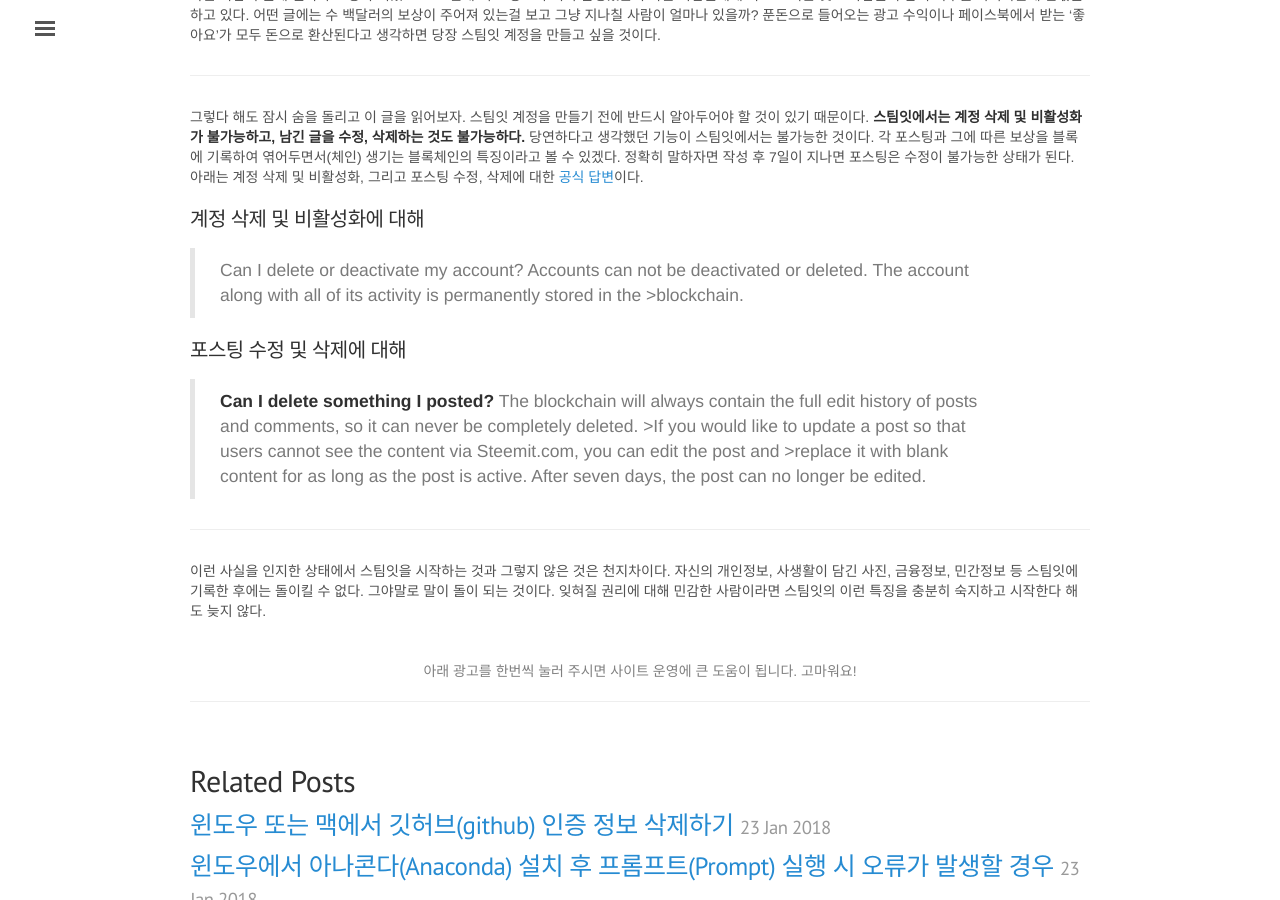
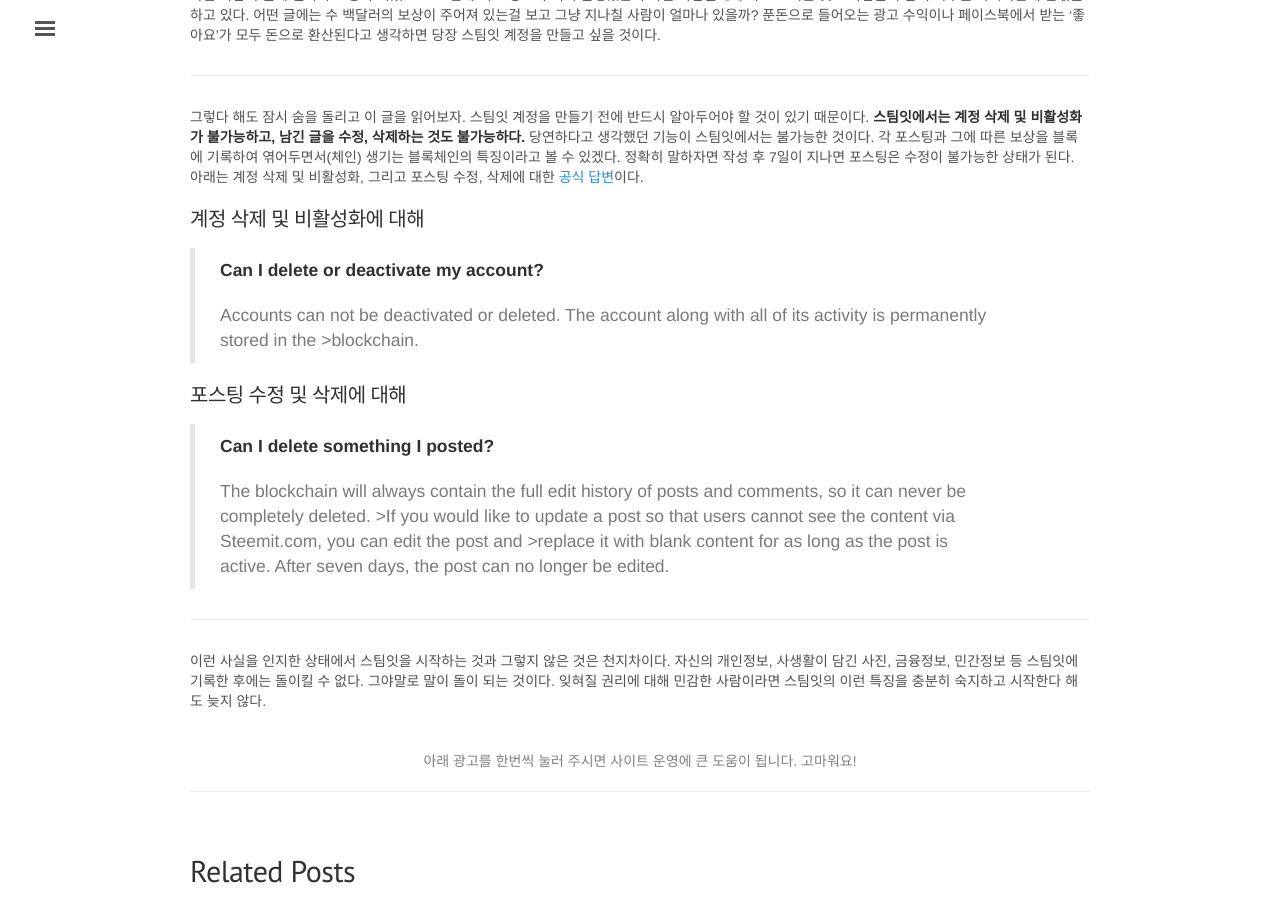
Before and after one commit to jwkcp/jwkcp.github.com, a Jekyll site: the page built from _posts/2018-01-24-checkitout-before-you-start-steemit.md, in a window 1280 px wide and 900 px high, scrolled down 427 px. Built offline with Jekyll 4.4.1, drawn with Linux system fonts in a browser that asks for light colours; comment, search, counter and statistics services are not loaded.

Commit message:
FAQ title changes to bold

```diff
--- a/_posts/2018-01-24-checkitout-before-you-start-steemit.md
+++ b/_posts/2018-01-24-checkitout-before-you-start-steemit.md
@@ -14,11 +14,13 @@
 그렇다 해도 잠시 숨을 돌리고 이 글을 읽어보자. 스팀잇 계정을 만들기 전에 반드시 알아두어야 할 것이 있기 때문이다. **스팀잇에서는 계정 삭제 및 비활성화가 불가능하고, 남긴 글을 수정, 삭제하는 것도 불가능하다.** 당연하다고 생각했던 기능이 스팀잇에서는 불가능한 것이다. 각 포스팅과 그에 따른 보상을 블록에 기록하여 엮어두면서(체인) 생기는 블록체인의 특징이라고 볼 수 있겠다. 정확히 말하자면 작성 후 7일이 지나면 포스팅은 수정이 불가능한 상태가 된다. 아래는 계정 삭제 및 비활성화, 그리고 포스팅 수정, 삭제에 대한 [공식 답변](https://steemit.com/faq.html)이다.
 
 ##### 계정 삭제 및 비활성화에 대해
->Can I delete or deactivate my account?
+>**Can I delete or deactivate my account?**
+>
 >Accounts can not be deactivated or deleted. The account along with all of its activity is permanently stored in the >blockchain.
 
 ##### 포스팅 수정 및 삭제에 대해
 >**Can I delete something I posted?**
+>
 >The blockchain will always contain the full edit history of posts and comments, so it can never be completely deleted. >If you would like to update a post so that users cannot see the content via Steemit.com, you can edit the post and >replace it with blank content for as long as the post is active. After seven days, the post can no longer be edited.
 
 ***
```
